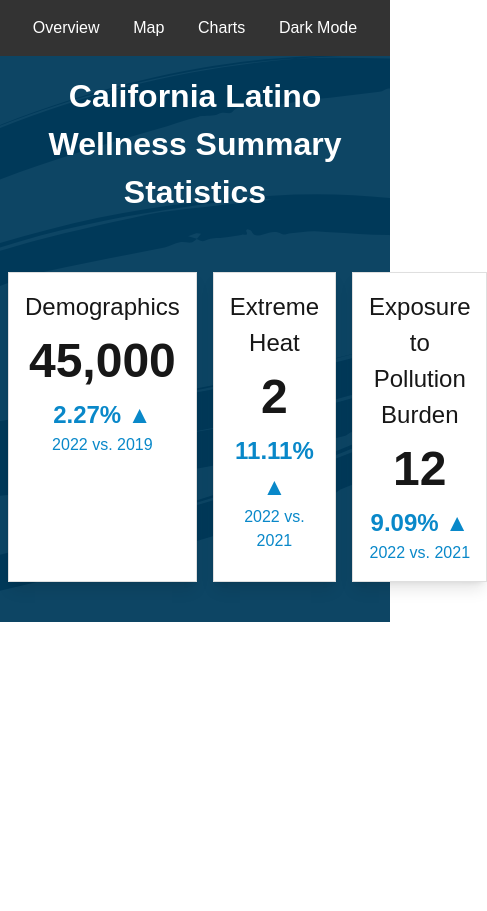
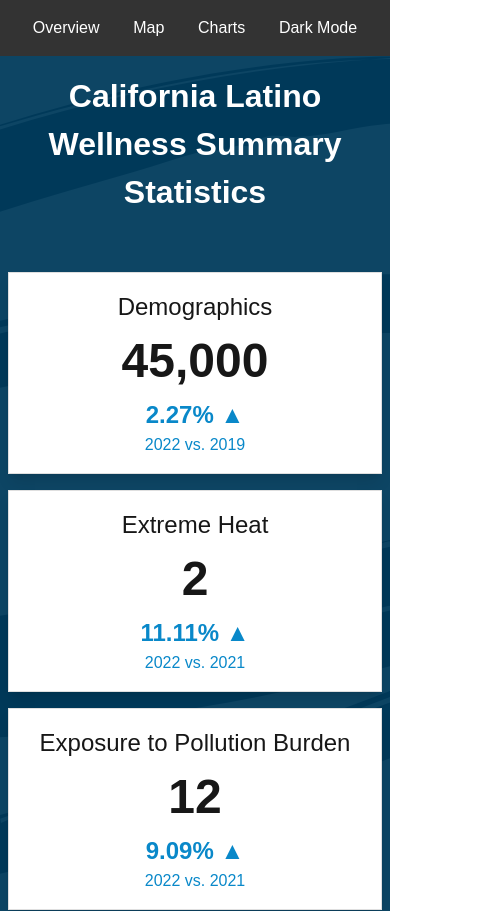
Before and after one commit to ucla-lppi/dashboard, a Next.js app: page / in a window 390 px wide. Shown: the top 911 px of the page, 487 px wide, since content can reach past the window. Built offline with nearby package versions, Linux system fonts and the light colour scheme; no server answers.

Commit message:
feat: responsive design for the boxes

```diff
--- a/src/app/components/FancyBoxes.js
+++ b/src/app/components/FancyBoxes.js
@@ -85,7 +85,7 @@ export default function FancyBoxes({ data }) {
       <div className="container mx-auto py-4 relative z-10">
         <h2 className="headline headline--medium t-center">California Latino <strong>Wellness Summary Statistics</strong></h2>
       </div>
-      <div className="flex justify-around container mx-auto py-8 relative z-10">
+      <div className="flex justify-around container mx-auto py-8 relative z-10 responsive-container">
         {summaryStatistics.map((item, index) => (
           <div key={index} className="box flex-1 p-4 m-2 border border-gray-300 bg-white shadow-lg text-center">
             <div className="desc no-margin" style={{ fontSize: '1.5rem' }}>{item.label}</div>
--- a/src/app/styles/globals.css
+++ b/src/app/styles/globals.css
@@ -67,3 +67,10 @@ body {
     text-align: center;
   }
 }
+
+/* Add this CSS to your stylesheet */
+@media (max-width: 768px) {
+	.responsive-container {
+	  flex-direction: column;
+	}
+  }
```
Also changed, not shown: 1 other file (tests, documents, lock files or other folders).
